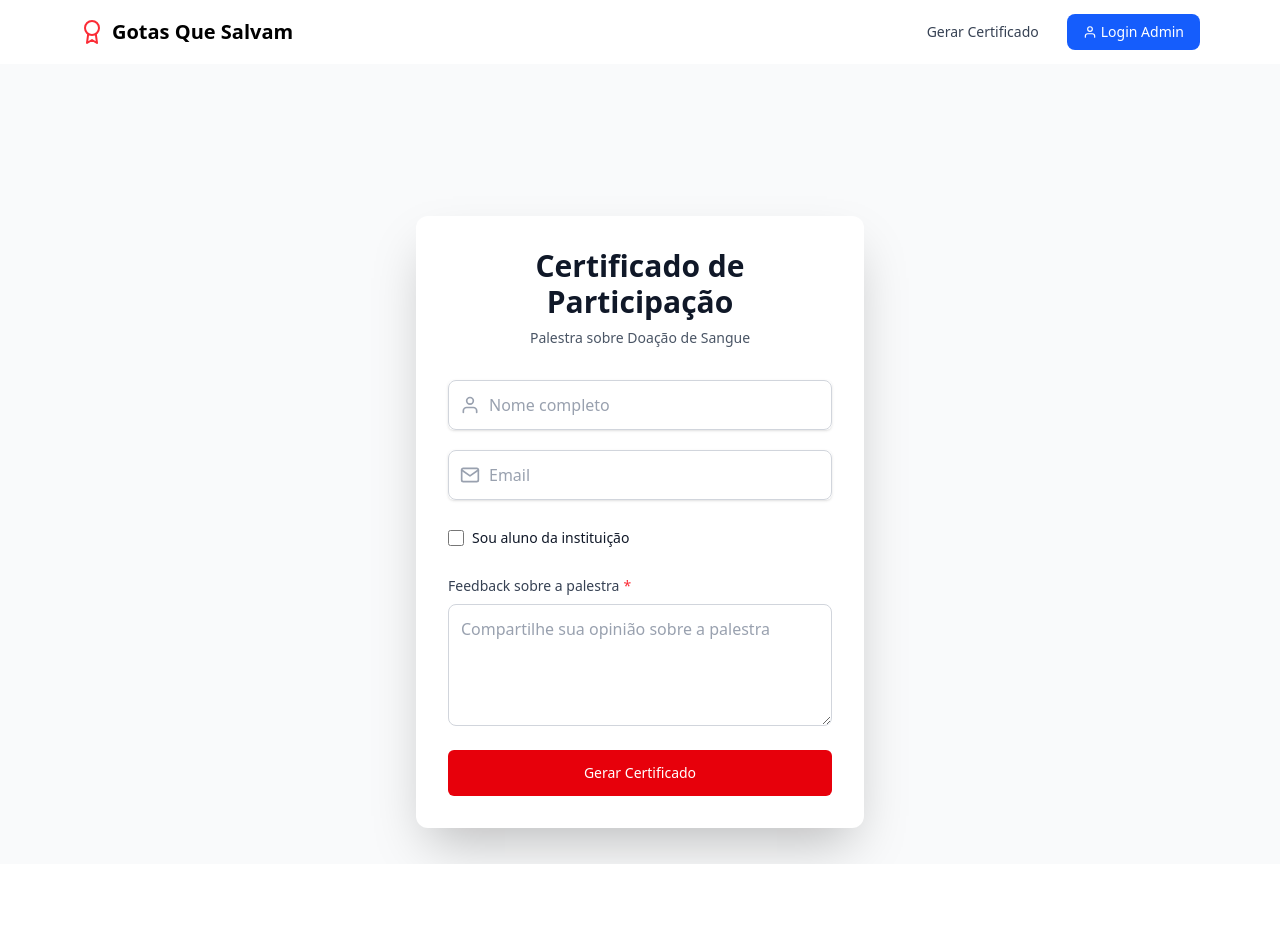
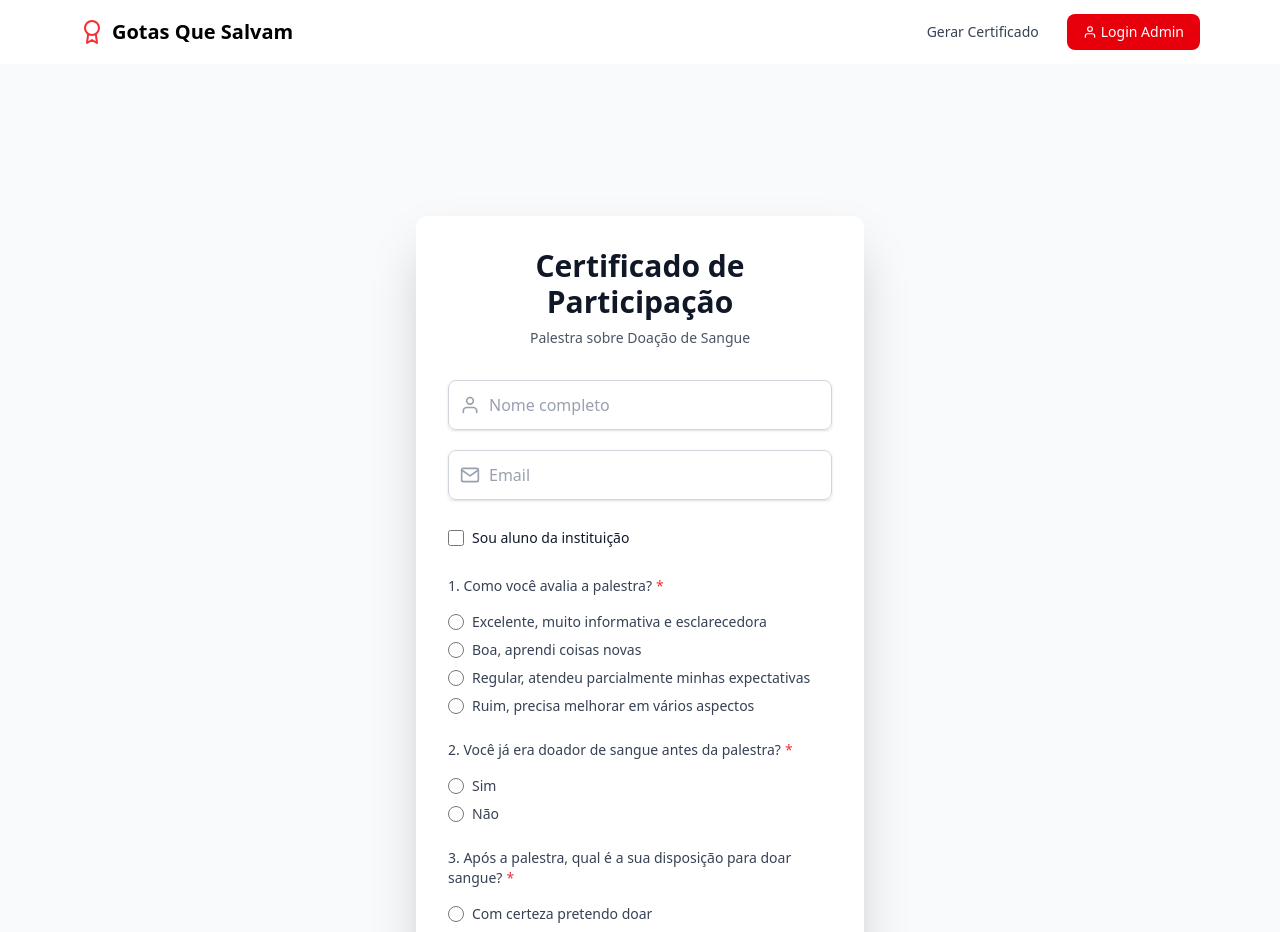
Before and after one commit to Killuasito/Gotas-Que-Salvam, a React (Vite) app: page /certificate in a window 1280 px wide. Shown: the top 932 px of the page. Before the commit the page ends 864 px from the top, so only its background shows below. Built offline with nearby package versions, Linux system fonts and the light colour scheme; no server answers; what @react-pdf/renderer would draw is missing.

Commit message:
avaliação

```diff
--- a/src/components/CertificateTemplate.jsx
+++ b/src/components/CertificateTemplate.jsx
@@ -116,7 +116,7 @@ const CertificateTemplate = ({ name, date, course, semester }) => (
             participou da palestra sobre Doação de Sangue, com carga horária de
             2 horas, realizada em {date}
             {course
-              ? `. Representando o curso de ${course} - ${semester}º semestre`
+              ? `. Representando o curso de ${course} - ${semester} semestre`
               : "."}
           </Text>
 
--- a/src/components/Navbar.jsx
+++ b/src/components/Navbar.jsx
@@ -20,7 +20,7 @@ function Navbar() {
           <div className="md:hidden">
             <button
               onClick={() => setIsOpen(!isOpen)}
-              className="text-gray-500 hover:text-gray-600 focus:outline-none focus:ring-2 focus:ring-offset-2 focus:ring-blue-500"
+              className="text-gray-500 hover:text-gray-600 focus:outline-none focus:ring-2 focus:ring-offset-2 focus:ring-red-500"
             >
               {isOpen ? (
                 <FiX className="h-6 w-6" />
@@ -34,7 +34,7 @@ function Navbar() {
           <div className="hidden md:flex items-center space-x-4">
             <Link
               to="/certificate"
-              className="text-gray-700 hover:text-blue-600 px-3 py-2 rounded-md text-sm font-medium"
+              className="text-gray-700 hover:text-red-600 px-3 py-2 rounded-md text-sm font-medium"
             >
               Gerar Certificado
             </Link>
@@ -43,7 +43,7 @@ function Navbar() {
               <>
                 <Link
                   to="/admin"
-                  className="text-gray-700 hover:text-blue-600 px-3 py-2 rounded-md text-sm font-medium"
+                  className="text-gray-700 hover:text-red-600 px-3 py-2 rounded-md text-sm font-medium"
                 >
                   Painel Admin
                 </Link>
@@ -57,7 +57,7 @@ function Navbar() {
             ) : (
               <Link
                 to="/login"
-                className="flex items-center space-x-1 bg-blue-600 text-white px-4 py-2 rounded-lg hover:bg-blue-700 text-sm font-medium"
+                className="flex items-center space-x-1 bg-red-600 text-white px-4 py-2 rounded-lg hover:bg-red-700 text-sm font-medium"
               >
                 <FiUser />
                 <span>Login Admin</span>
@@ -71,7 +71,7 @@ function Navbar() {
           <div className="px-2 pt-2 pb-3 space-y-1 sm:px-3">
             <Link
               to="/certificate"
-              className="block text-gray-700 hover:text-blue-600 px-3 py-2 rounded-md text-base font-medium"
+              className="block text-gray-700 hover:text-red-600 px-3 py-2 rounded-md text-base font-medium"
               onClick={() => setIsOpen(false)}
             >
               Gerar Certificado
@@ -81,7 +81,7 @@ function Navbar() {
               <>
                 <Link
                   to="/admin"
-                  className="block text-gray-700 hover:text-blue-600 px-3 py-2 rounded-md text-base font-medium"
+                  className="block text-gray-700 hover:text-red-600 px-3 py-2 rounded-md text-base font-medium"
                   onClick={() => setIsOpen(false)}
                 >
                   Painel Admin
@@ -99,7 +99,7 @@ function Navbar() {
             ) : (
               <Link
                 to="/login"
-                className="flex items-center space-x-1 bg-blue-600 text-white px-4 py-2 rounded-lg hover:bg-blue-700 text-base font-medium mt-2"
+                className="flex items-center space-x-1 bg-red-600 text-white px-4 py-2 rounded-lg hover:bg-red-700 text-base font-medium mt-2"
                 onClick={() => setIsOpen(false)}
               >
                 <FiUser />
--- a/src/pages/AdminDashboard.jsx
+++ b/src/pages/AdminDashboard.jsx
@@ -47,7 +47,9 @@ function AdminDashboard() {
       "RG",
       "Curso",
       "Semestre",
-      "Feedback",
+      "Avaliação da Palestra",
+      "Doador Anterior",
+      "Disposição para Doar",
       "Data de Registro",
     ];
     const data = registrations.map((reg) => [
@@ -55,8 +57,10 @@ function AdminDashboard() {
       reg.email,
       reg.rg || "N/A",
       reg.course || "N/A",
-      reg.semester ? `${reg.semester}º` : "N/A",
+      reg.semester || "N/A",
       reg.feedback || "N/A",
+      reg.previousDonor || "N/A",
+      reg.donationIntent || "N/A",
       formatDate(reg.createdAt),
     ]);
 
@@ -136,7 +140,9 @@ function AdminDashboard() {
                   {registration.course || "N/A"}
                 </td>
                 <td className="px-6 py-4 whitespace-nowrap">
-                  {registration.semester ? `${registration.semester}º` : "N/A"}
+                  {registration.semester
+                    ? `${registration.semester} semestre`
+                    : "N/A"}
                 </td>
                 <td className="px-6 py-4 whitespace-nowrap">
                   {formatDate(registration.createdAt)}
@@ -163,12 +169,35 @@ function AdminDashboard() {
                 </div>
                 <div className="text-sm text-gray-600">
                   {registration.course
-                    ? `${registration.course} - ${registration.semester}º semestre`
+                    ? `${registration.course} - ${registration.semester} semestre`
                     : "Participante Externo"}
                 </div>
-                <p className="text-gray-700 text-sm mt-2 whitespace-pre-wrap">
-                  {registration.feedback}
-                </p>
+                <div className="flex flex-col gap-2 mt-2">
+                  <div className="flex items-center">
+                    <span className="inline-flex items-center px-2.5 py-0.5 rounded-full text-xs font-medium bg-red-100 text-red-800">
+                      Avaliação
+                    </span>
+                    <p className="text-gray-700 text-sm ml-2">
+                      {registration.feedback}
+                    </p>
+                  </div>
+                  <div className="flex items-center">
+                    <span className="inline-flex items-center px-2.5 py-0.5 rounded-full text-xs font-medium bg-red-100 text-red-800">
+                      Doador
+                    </span>
+                    <p className="text-gray-700 text-sm ml-2">
+                      {registration.previousDonor}
+                    </p>
+                  </div>
+                  <div className="flex items-center">
+                    <span className="inline-flex items-center px-2.5 py-0.5 rounded-full text-xs font-medium bg-red-100 text-red-800">
+                      Disposição
+                    </span>
+                    <p className="text-gray-700 text-sm ml-2">
+                      {registration.donationIntent}
+                    </p>
+                  </div>
+                </div>
               </div>
             ))}
         </div>
--- a/src/pages/CertificateForm.jsx
+++ b/src/pages/CertificateForm.jsx
@@ -12,8 +12,10 @@ function CertificateForm() {
     rg: "",
     isInstitutionStudent: false,
     course: "",
-    semester: "1",
-    feedback: "", // Add feedback field
+    semester: "1°",
+    feedback: "",
+    previousDonor: "",
+    donationIntent: "",
   });
   const [loading, setLoading] = useState(false);
   const [message, setMessage] = useState("");
@@ -163,14 +165,14 @@ function CertificateForm() {
                       setFormData({ ...formData, semester: e.target.value })
                     }
                   >
-                    <option value="1">Primeiro</option>
-                    <option value="2">Segundo</option>
-                    <option value="3">Terceiro</option>
-                    <option value="4">Quarto</option>
-                    <option value="5">Quinto</option>
-                    <option value="6">Sexto</option>
-                    <option value="7">Sétimo</option>
-                    <option value="8">Oitavo</option>
+                    <option value="1°">1° Semestre</option>
+                    <option value="2°">2° Semestre</option>
+                    <option value="3°">3° Semestre</option>
+                    <option value="4°">4° Semestre</option>
+                    <option value="5°">5° Semestre</option>
+                    <option value="6°">6° Semestre</option>
+                    <option value="7°">7° Semestre</option>
+                    <option value="8°">8° Semestre</option>
                   </select>
                 </div>
 
@@ -192,21 +194,118 @@ function CertificateForm() {
               </div>
             )}
 
-            <div className="space-y-2">
-              <label className="block text-sm font-medium text-gray-700 flex items-center">
-                Feedback sobre a palestra
+            <div className="space-y-4">
+              <label className="block text-sm font-medium text-gray-700">
+                1. Como você avalia a palestra?
                 <span className="text-red-500 ml-1">*</span>
               </label>
-              <textarea
-                required
-                className="focus:outline-none focus:ring-red-500 focus:border-red-500 block w-full p-3 border border-gray-300 rounded-lg placeholder-gray-400 transition duration-150 ease-in-out"
-                placeholder="Compartilhe sua opinião sobre a palestra"
-                rows="4"
-                value={formData.feedback}
-                onChange={(e) =>
-                  setFormData({ ...formData, feedback: e.target.value })
-                }
-              />
+              <div className="space-y-2">
+                {[
+                  "Excelente, muito informativa e esclarecedora",
+                  "Boa, aprendi coisas novas",
+                  "Regular, atendeu parcialmente minhas expectativas",
+                  "Ruim, precisa melhorar em vários aspectos",
+                ].map((option) => (
+                  <div key={option} className="flex items-center">
+                    <input
+                      type="radio"
+                      id={`feedback-${option}`}
+                      name="feedback"
+                      value={option}
+                      required
+                      className="h-4 w-4 text-red-600 focus:ring-red-500 border-gray-300"
+                      checked={formData.feedback === option}
+                      onChange={(e) =>
+                        setFormData({ ...formData, feedback: e.target.value })
+                      }
+                    />
+                    <label
+                      htmlFor={`feedback-${option}`}
+                      className="ml-2 block text-sm text-gray-700"
+                    >
+                      {option}
+                    </label>
+                  </div>
+                ))}
+              </div>
+
+              <label className="block text-sm font-medium text-gray-700 mt-6">
+                2. Você já era doador de sangue antes da palestra?
+                <span className="text-red-500 ml-1">*</span>
+              </label>
+              <div className="space-y-2">
+                {[
+                  { value: "Sim", label: "Sim" },
+                  { value: "Não", label: "Não" },
+                ].map((option) => (
+                  <div key={option.value} className="flex items-center">
+                    <input
+                      type="radio"
+                      id={`previousDonor-${option.value}`}
+                      name="previousDonor"
+                      value={option.value}
+                      required
+                      className="h-4 w-4 text-red-600 focus:ring-red-500 border-gray-300"
+                      checked={formData.previousDonor === option.value}
+                      onChange={(e) =>
+                        setFormData({
+                          ...formData,
+                          previousDonor: e.target.value,
+                        })
+                      }
+                    />
+                    <label
+                      htmlFor={`previousDonor-${option.value}`}
+                      className="ml-2 block text-sm text-gray-700"
+                    >
+                      {option.label}
+                    </label>
+                  </div>
+                ))}
+              </div>
+
+              <label className="block text-sm font-medium text-gray-700 mt-6">
+                3. Após a palestra, qual é a sua disposição para doar sangue?
+                <span className="text-red-500 ml-1">*</span>
+              </label>
+              <div className="space-y-2">
+                {[
+                  { value: "certeza", label: "Com certeza pretendo doar" },
+                  {
+                    value: "interessado",
+                    label: "Fiquei interessado, mas ainda tenho dúvidas",
+                  },
+                  {
+                    value: "provavelmente-nao",
+                    label: "Provavelmente não vou doar",
+                  },
+                  { value: "nao-pretendo", label: "Pretendo não doar" },
+                ].map((option) => (
+                  <div key={option.value} className="flex items-center">
+                    <input
+                      type="radio"
+                      id={`donationIntent-${option.value}`}
+                      name="donationIntent"
+                      value={option.value}
+                      required
+                      className="h-4 w-4 text-red-600 focus:ring-red-500 border-gray-300"
+                      checked={formData.donationIntent === option.value}
+                      onChange={(e) =>
+                        setFormData({
+                          ...formData,
+                          donationIntent: e.target.value,
+                        })
+                      }
+                    />
+                    <label
+                      htmlFor={`donationIntent-${option.value}`}
+                      className="ml-2 block text-sm text-gray-700"
+                    >
+                      {option.label}
+                    </label>
+                  </div>
+                ))}
+              </div>
             </div>
           </div>
 
```
